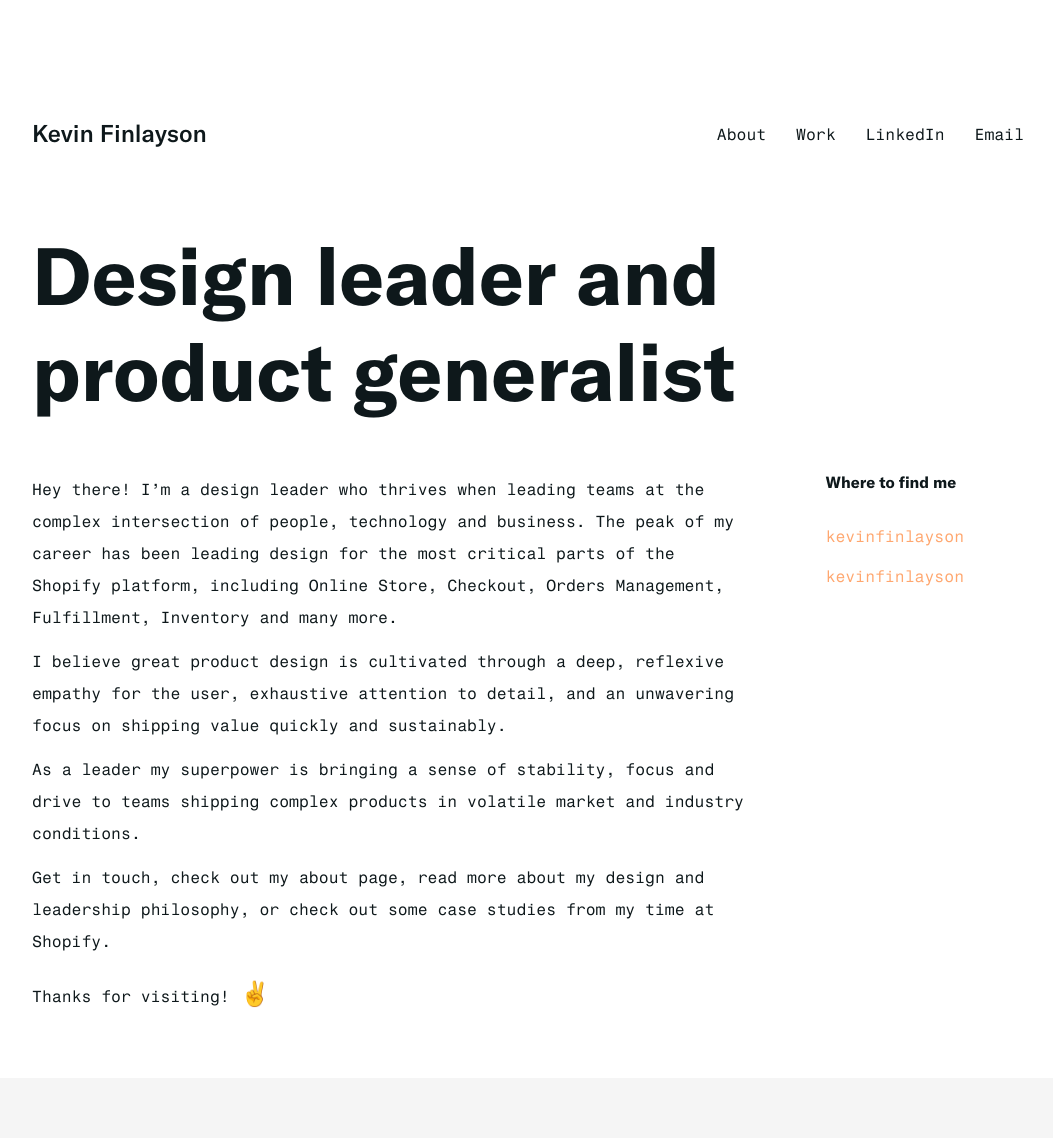
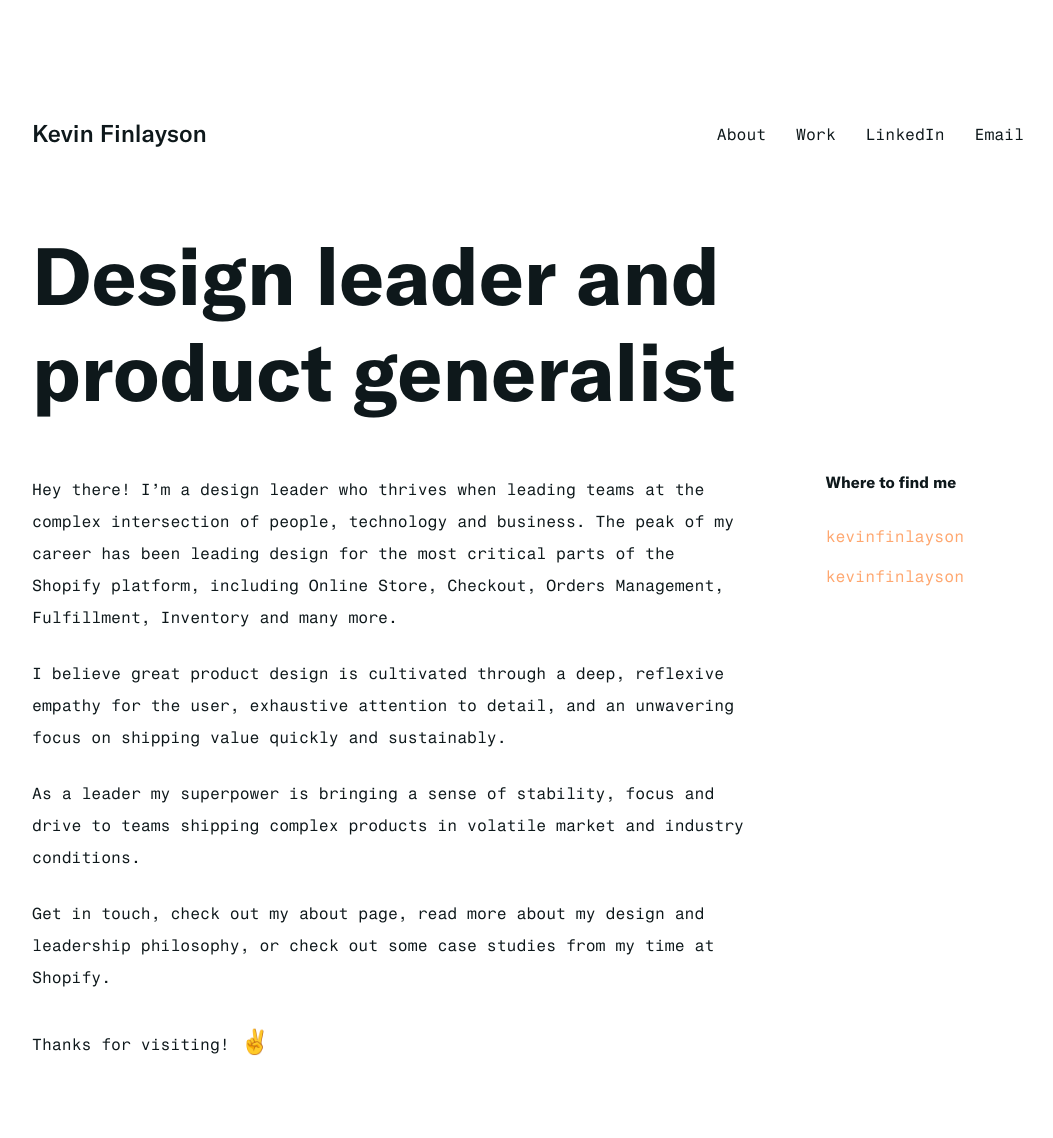
Before and after one commit to kevinfinlayson/kevinfinlayson.com, a Jekyll site: the page built from index.markdown, in a window 1280 px wide. Shown: the whole page, without its empty margins (112-1165 px from the left). Built offline with Jekyll 4.4.1, drawn with Linux system fonts in a browser that asks for light colours; before the commit the page ends 1078 px from its top, so only the background shows below that.

Commit message:
paragraph spacing

```diff
--- a/_sass/base.scss
+++ b/_sass/base.scss
@@ -139,7 +139,7 @@ article, aside, details, figcaption, figure, footer, header, hgroup, nav, sectio
   }
 
   p {
-    margin: 0 0 $spacing-half 0;
+    margin: 0 0 $spacing 0;
   }
 
   ul, ol, dl {
```
